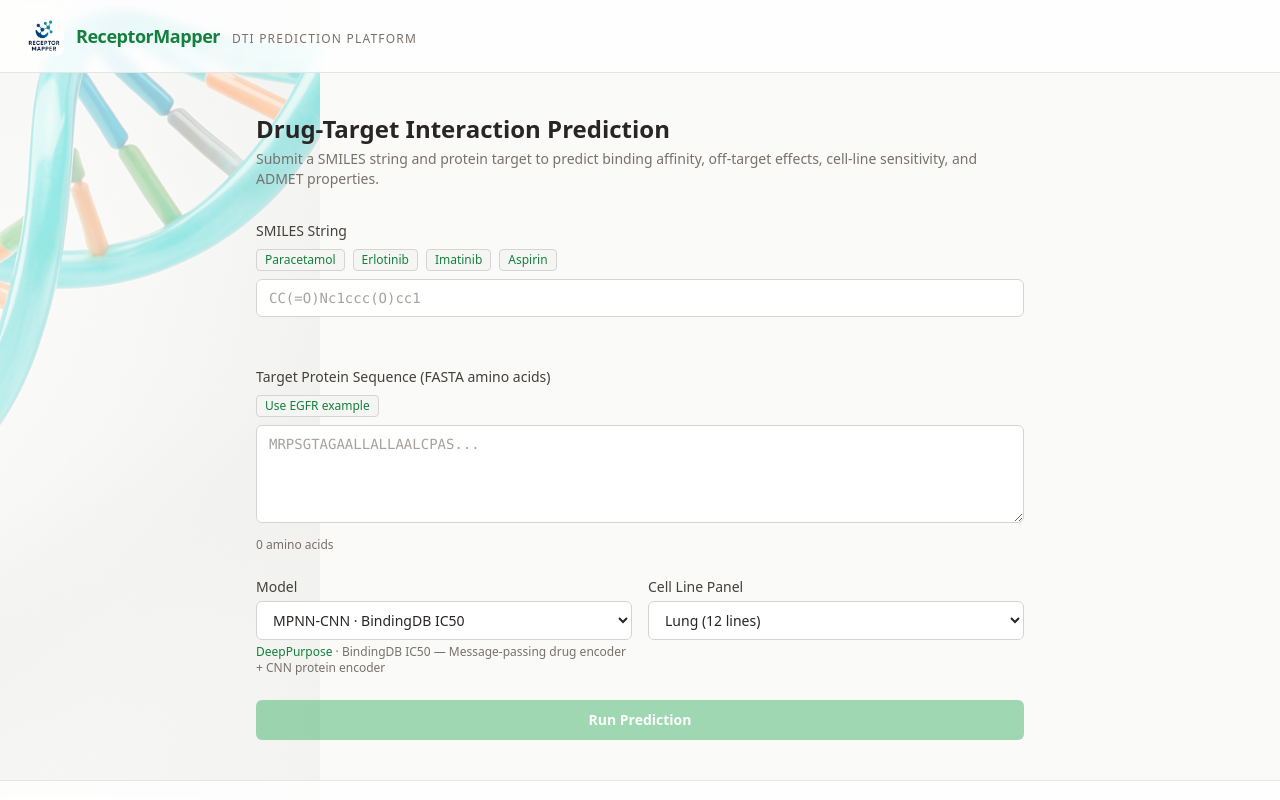
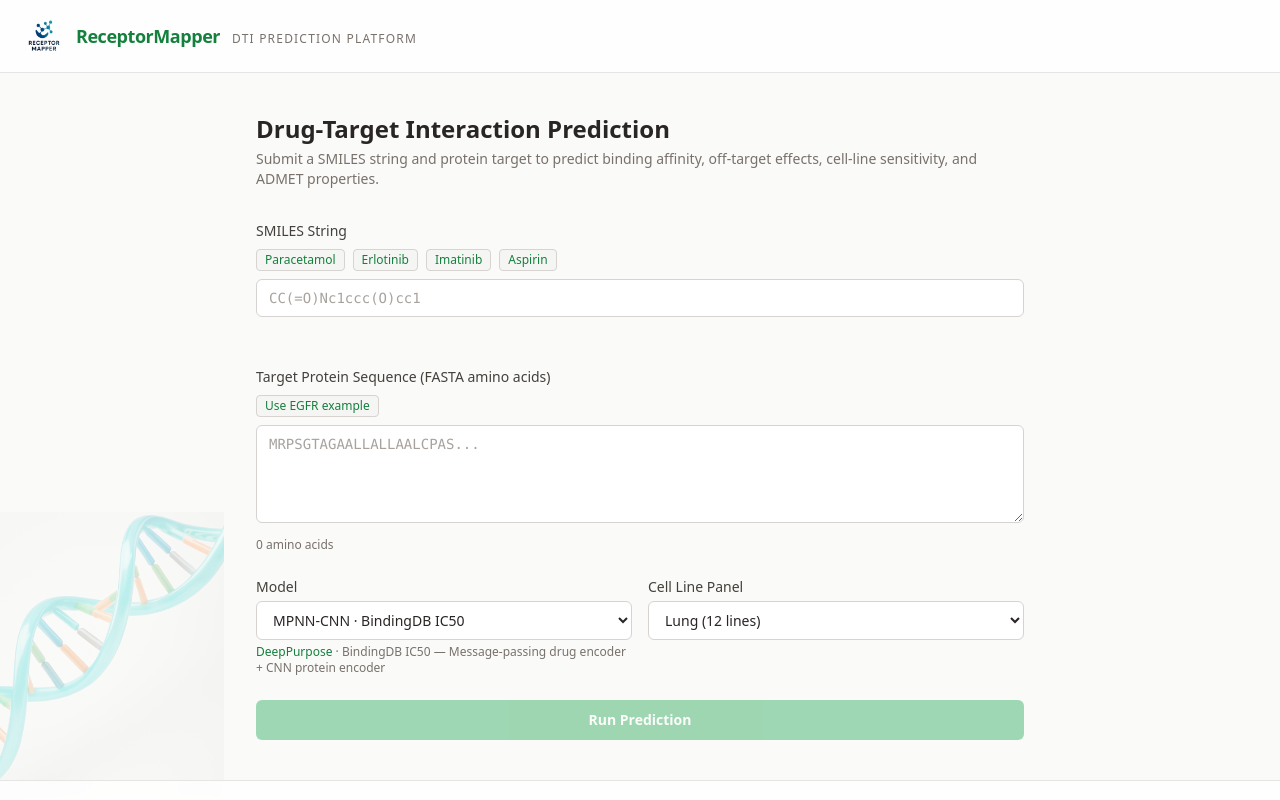
Before and after one commit to BS14/receptormapper, a Next.js app in the folder frontend/: page / in a window 1280 px wide. Shown: the top 800 px of the page. Built offline with nearby package versions, Linux system fonts and the light colour scheme.

Commit message:
feat: relocate and resize DNA Helix decoration in layout.tsx
Co-authored-by: Binaya Sharma <31805054+BS14@users.noreply.github.com>

```diff
--- a/frontend/app/layout.tsx
+++ b/frontend/app/layout.tsx
@@ -21,13 +21,13 @@ export default function RootLayout({ children }: { children: React.ReactNode })
   return (
     <html lang="en" className="bg-stone-50">
       <body className="min-h-screen bg-stone-50 text-stone-800 antialiased flex flex-col relative">
-        {/* DNA Helix decoration on left side */}
-        <div className="fixed left-0 top-0 h-full w-80 pointer-events-none z-0 opacity-40">
+        {/* DNA Helix decoration - bottom left corner */}
+        <div className="fixed -left-16 bottom-0 w-72 h-[600px] pointer-events-none z-0 opacity-25">
           <Image
             src="/dna-helix.png"
             alt=""
             fill
-            className="object-cover object-right"
+            className="object-contain object-bottom"
             priority
           />
         </div>
```
Also changed, not shown: 1 other file (tests, documents, lock files or other folders).
